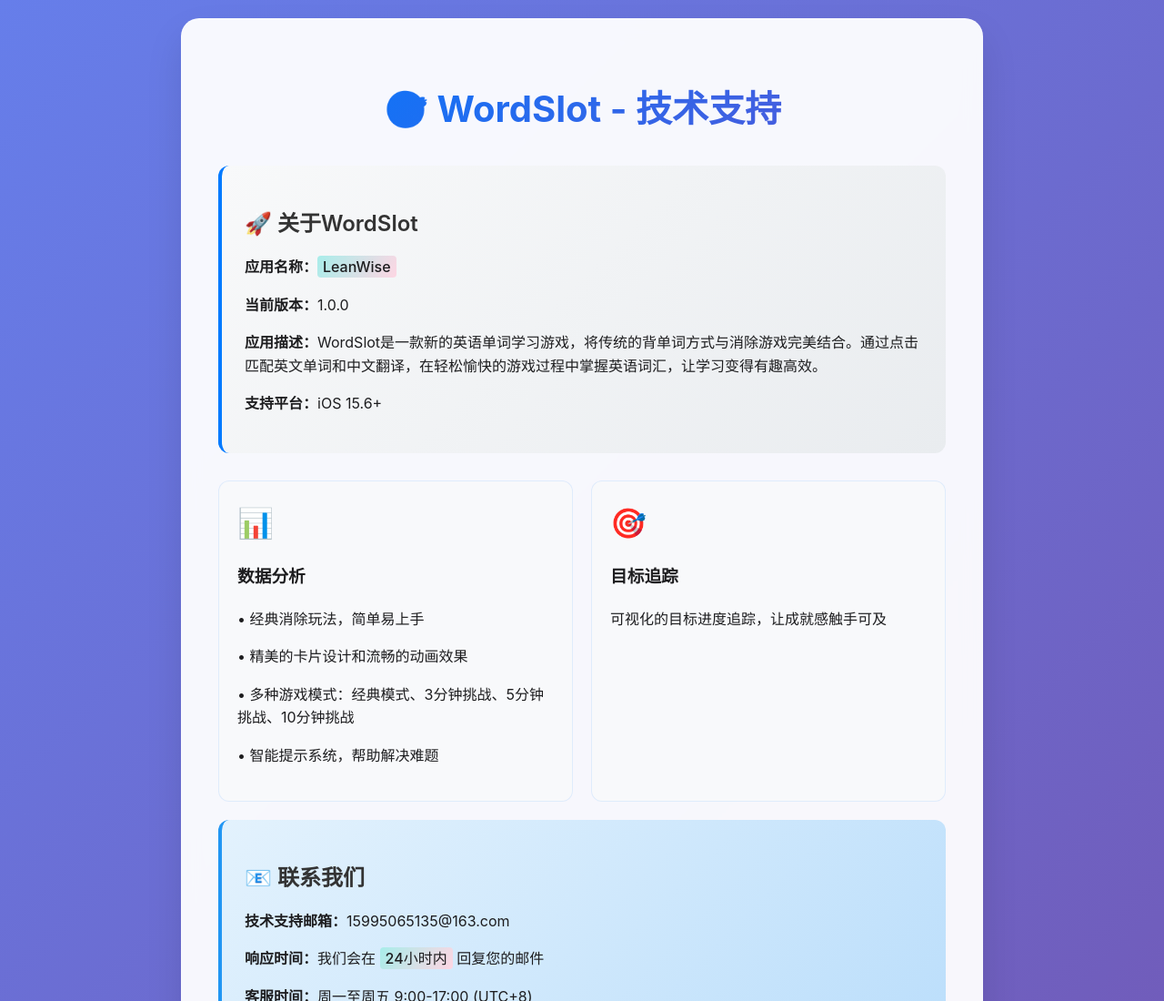
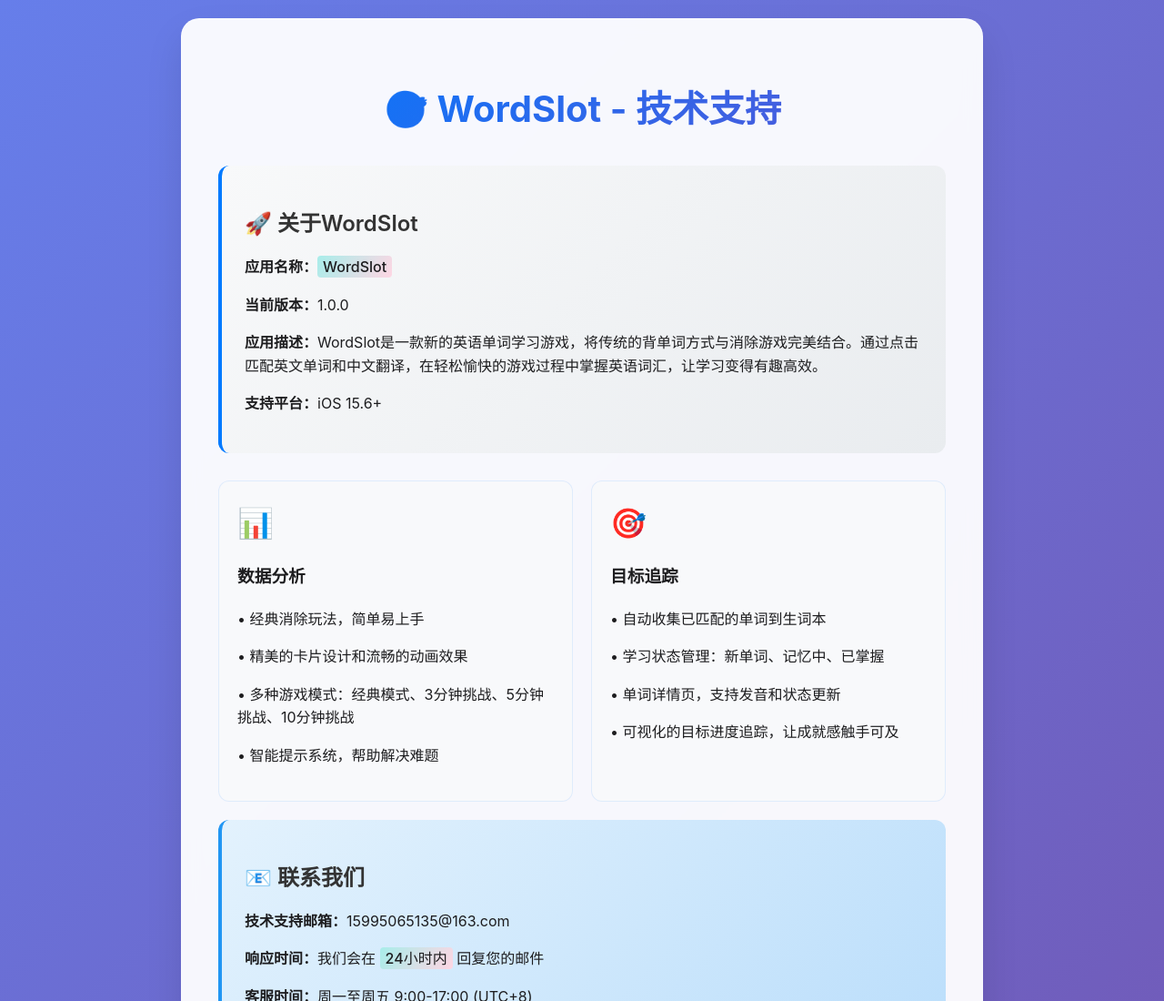
Before and after one commit to wuxinyu01/WordSlot--support, a plain HTML site: page index.html in a window 1280 px wide. Shown: the top 1100 px of the page at 91% size. Drawn offline with Linux system fonts and the light colour scheme.

Commit message:
Update index.html

```diff
--- a/index.html
+++ b/index.html
@@ -160,7 +160,7 @@
 
         <div class="app-info">
             <h2>🚀 关于WordSlot</h2>
-            <p><strong>应用名称：</strong><span class="highlight">LeanWise</span></p>
+            <p><strong>应用名称：</strong><span class="highlight">WordSlot</span></p>
             <p><strong>当前版本：</strong>1.0.0</p>
             <p><strong>应用描述：</strong>WordSlot是一款新的英语单词学习游戏，将传统的背单词方式与消除游戏完美结合。通过点击匹配英文单词和中文翻译，在轻松愉快的游戏过程中掌握英语词汇，让学习变得有趣高效。</p>
             <p><strong>支持平台：</strong>iOS 15.6+ </p>
@@ -178,7 +178,10 @@
             <div class="feature-card">
                 <div class="feature-icon">🎯</div>
                 <h3>目标追踪</h3>
-                <p>可视化的目标进度追踪，让成就感触手可及</p>
+                <p>• 自动收集已匹配的单词到生词本</p>
+                <p>• 学习状态管理：新单词、记忆中、已掌握</p>
+                <p>• 单词详情页，支持发音和状态更新</p>
+                <p>• 可视化的目标进度追踪，让成就感触手可及</p>
             </div>
         </div>
 
```
